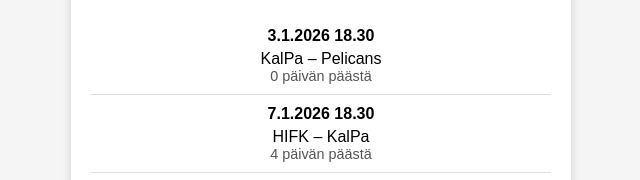
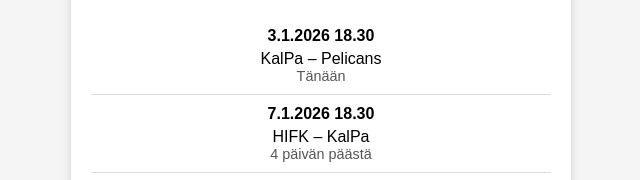
Before and after one commit to jiidu/kupskalpa, a plain HTML site: page index.html in a window 1280 px wide. Shown: the part 530-710 px from the top of the page, 319-959 px from the left. Drawn offline with Linux system fonts and the light colour scheme.

Commit message:
Update index.html - Change last day format

```diff
--- a/index.html
+++ b/index.html
@@ -131,10 +131,11 @@
                         m.dateObj.toLocaleTimeString("fi-FI", {hour:'2-digit', minute:'2-digit'});
 
         const diffDays = getDaysLeft(m.dateObj);
+        const diffText = diffDays === 0 ? "Tänään" : `${diffDays} päivän päästä`;
 
         div.innerHTML = `<span class="date">${dateStr}</span>
                          <div>${m.home} – ${m.away}</div>
-                         <div class="match-days">${diffDays} päivän päästä</div>`;
+                         <div class="match-days">${diffText}</div>`;
         container.appendChild(div);
     });
 }
```
